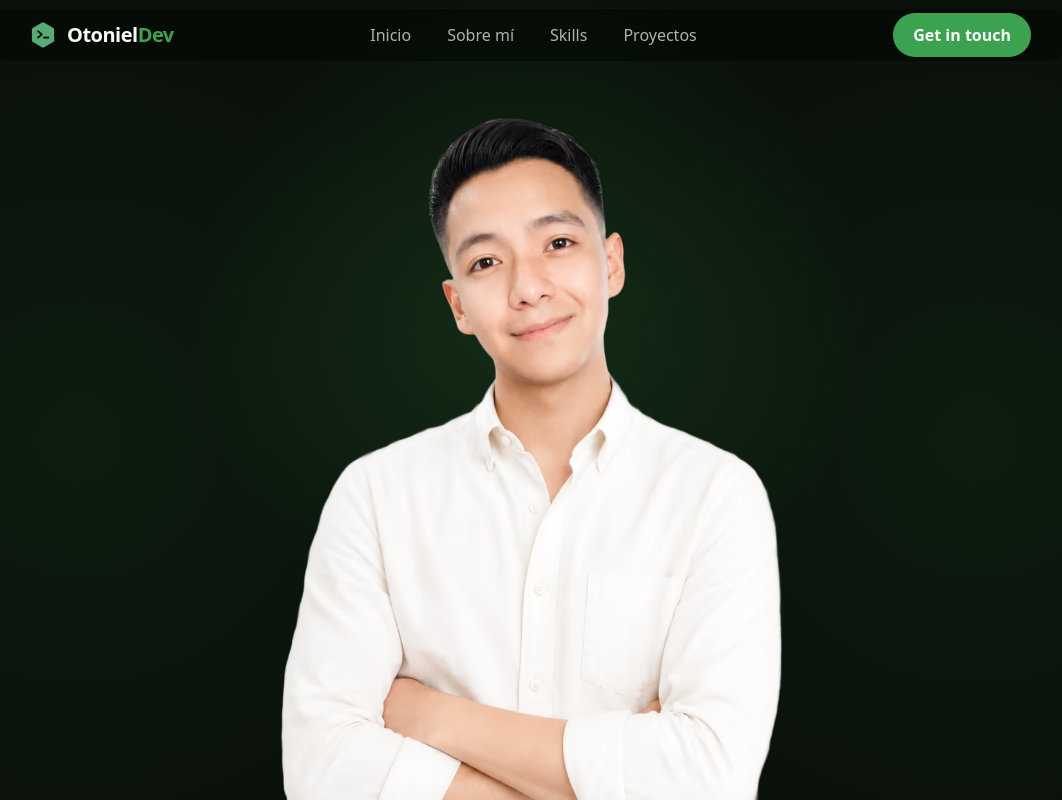
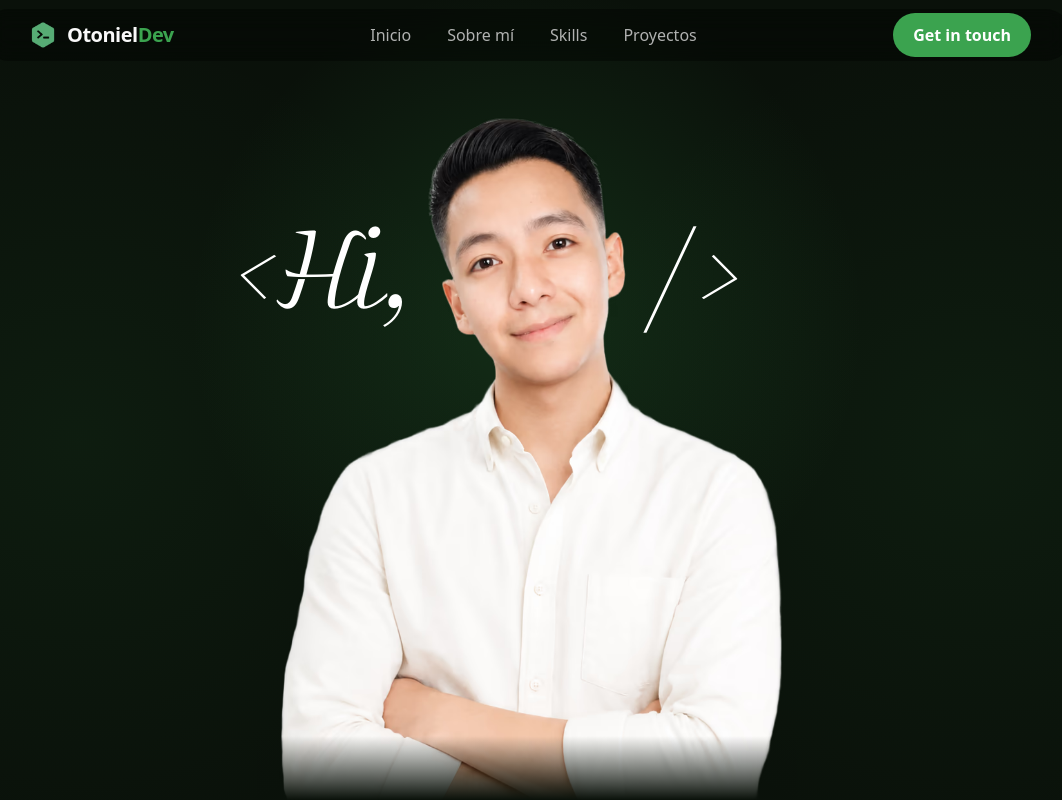
Before and after one commit to OtonielG/otoniel-portfolio, a Next.js app: page / in a window 1280 px wide. Shown: the whole page, without its empty margins (113-1175 px from the left). Built offline with nearby package versions, Linux system fonts and the light colour scheme.

Commit message:
feat: add Telma font and update Hero section with new layout and styles

```diff
--- a/src/app/globals.css
+++ b/src/app/globals.css
@@ -1,7 +1,7 @@
 @import "tailwindcss";
 
 body {
-  background-color: #020402;
+  background-color: #0a110a;
 }
 
 @theme {
@@ -20,3 +20,8 @@ body {
   --color-muted: #959c89;
   --color-subtle: #6a7563;
 }
+
+.font-telma {
+  font-family: var(--font-telma), serif;
+  font-weight: 300;
+}
--- a/src/app/layout.tsx
+++ b/src/app/layout.tsx
@@ -1,5 +1,6 @@
 import type { Metadata } from "next";
 import { Geist, Geist_Mono } from "next/font/google";
+import localFont from "next/font/local";
 import "./globals.css";
 
 import Headers from "@/components/layout/header";
@@ -14,9 +15,16 @@ const geistMono = Geist_Mono({
   subsets: ["latin"],
 });
 
+const telma = localFont({
+  src: "../fonts/Telma-Light.woff2",
+  variable: "--font-telma",
+  weight: "300",
+  style: "normal",
+});
+
 export const metadata: Metadata = {
-  title: "Create Next App",
-  description: "Generated by create next app",
+  title: "Otoniel Gómez",
+  description: "Portafolio personal de Otoniel Gómez",
 };
 
 export default function RootLayout({
@@ -26,8 +34,8 @@ export default function RootLayout({
 }>) {
   return (
     <html
-      lang="en"
-      className={`${geistSans.variable} ${geistMono.variable} h-full antialiased`}
+      lang="es"
+      className={`${geistSans.variable} ${geistMono.variable} ${telma.variable} h-full antialiased`}
     >
       <body className="min-h-full flex flex-col">
         <Headers />
--- a/src/components/sections/hero.tsx
+++ b/src/components/sections/hero.tsx
@@ -4,7 +4,7 @@ export default function Hero() {
   return (
     <section
       id="inicio"
-      className="relative pt-[70px] flex w-full items-end justify-center overflow-hidden bg-surface px-4 md:h-svh"
+      className="relative flex w-full items-end justify-center overflow-hidden bg-surface px-4 pt-[70px] md:h-svh"
     >
       <div
         aria-hidden="true"
@@ -31,6 +31,33 @@ export default function Hero() {
         }}
       />
 
+      <div className="relative z-10 w-[90%] md:h-full md:w-auto">
+        <p
+          aria-hidden="true"
+          className="
+          pointer-events-none absolute left-1/2 top-[20%] z-20
+          -translate-x-[calc(100%+17vw)]
+          whitespace-nowrap font-telma text-[14vw] leading-none text-white
+          md:-translate-x-[calc(100%+110px)]
+          md:text-[110px]
+          "
+        >
+          {"<Hi,"}
+        </p>
+
+        <p
+          aria-hidden="true"
+          className="
+          pointer-events-none absolute left-1/2 top-[20%] z-20
+          translate-x-[17vw]
+          whitespace-nowrap font-telma text-[14vw] leading-none text-white
+          md:translate-x-[110px]
+          md:text-[110px]
+          "
+        >
+          {"/>"}
+        </p>
+
         <Image
           src="/images/hero/hero-photo.avif"
           alt="Otoniel Gómez, desarrollador frontend"
@@ -39,8 +66,14 @@ export default function Hero() {
           preload
           unoptimized
           sizes="(max-width: 767px) 90vw, 600px"
-        className="relative z-10 h-auto w-[90%] object-contain object-bottom md:h-full md:w-auto"
+          className="relative z-10 h-auto w-full object-contain object-bottom md:h-full md:w-auto"
         />
+
+        <div
+          aria-hidden="true"
+          className="pointer-events-none absolute inset-x-0 bottom-0 z-20 h-16 bg-linear-to-b from-transparent to-surface"
+        />
+      </div>
     </section>
   );
 }
```
Also changed, not shown: public/images/icons/hola-mundo.avif (added), src/fonts/Telma-Light.woff2 (added). Lines whose indentation alone changed are shown as unchanged.
